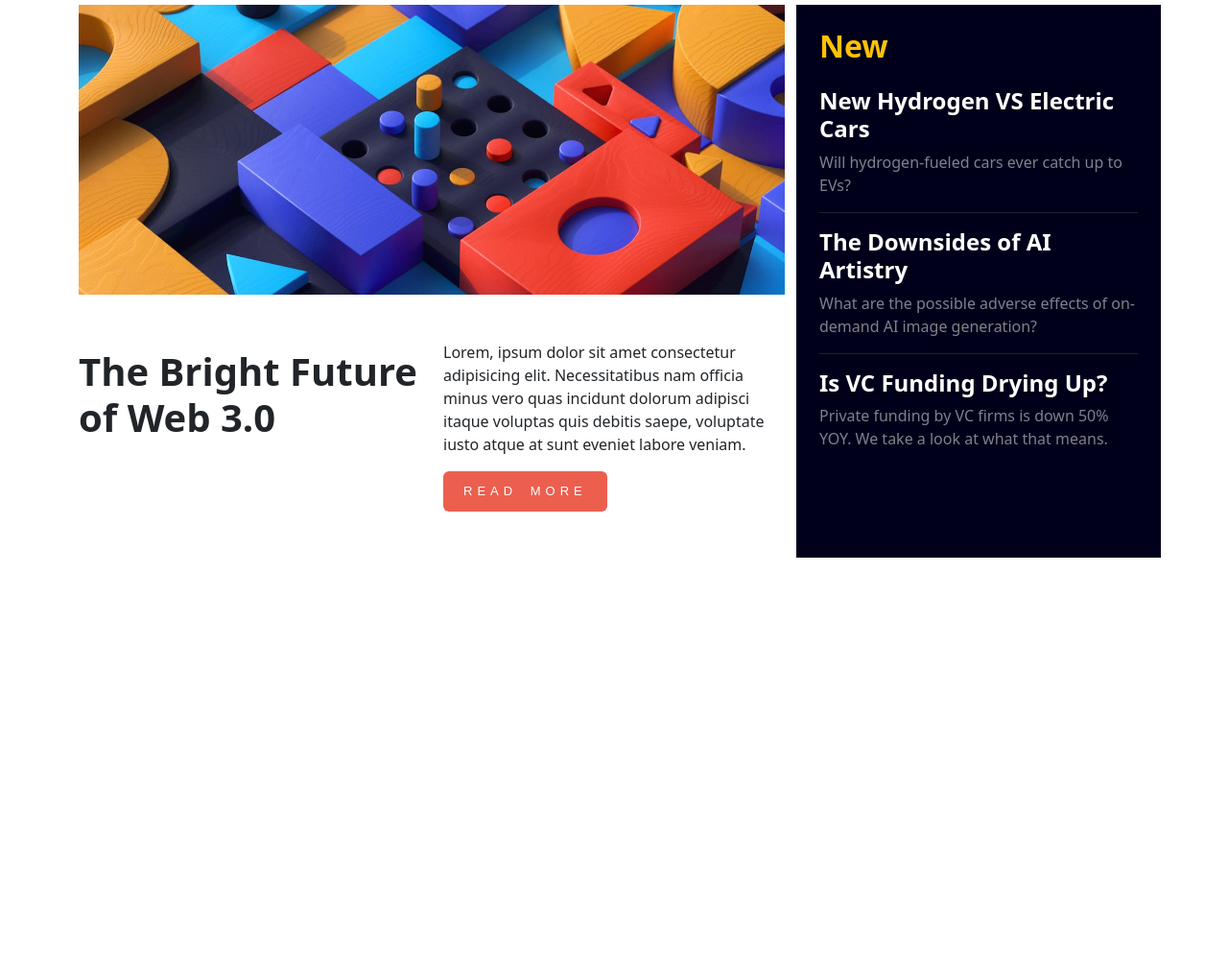
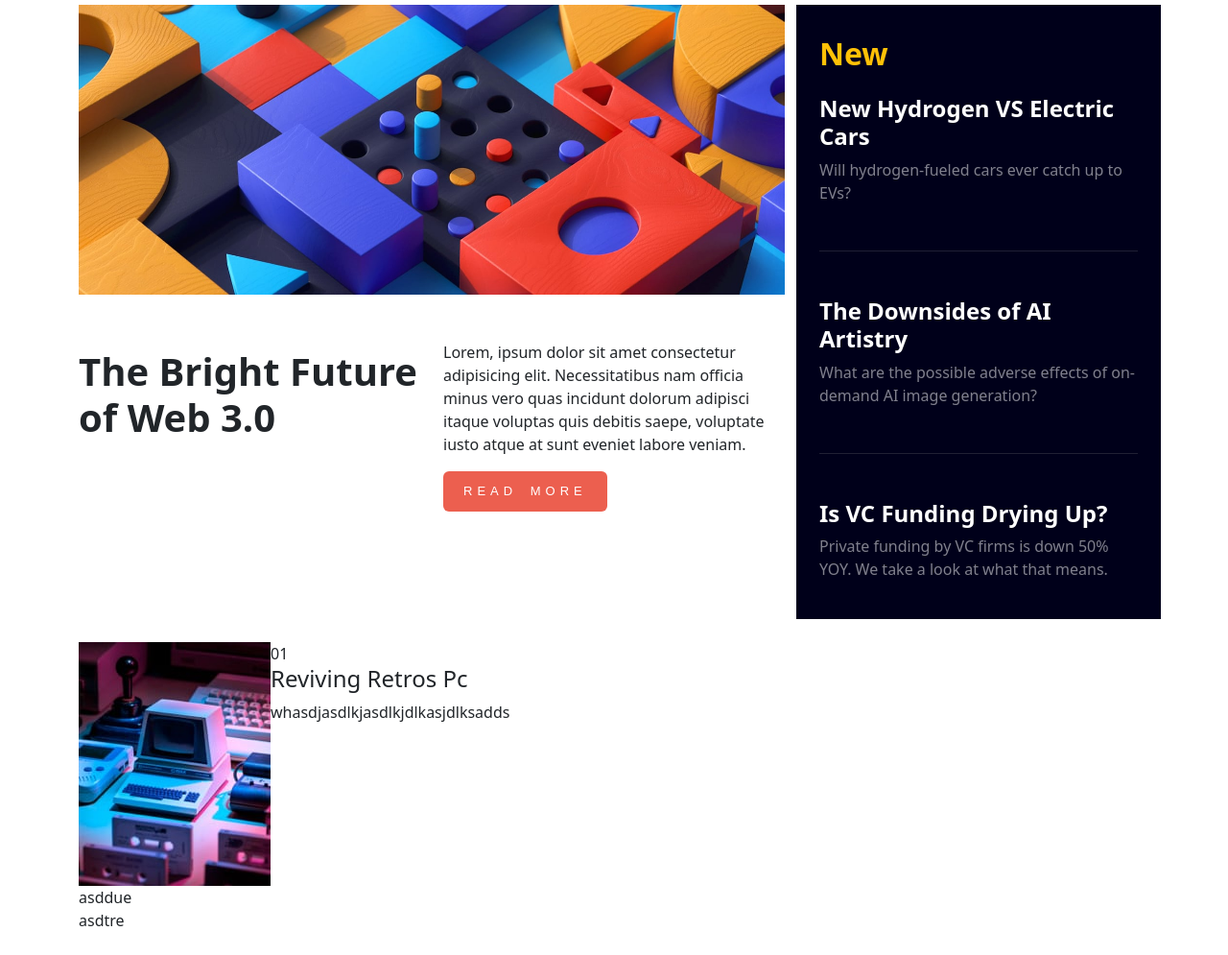
Before and after one commit to gdemartino93/news-homepage-main, a plain HTML site: page index.html in a window 1280 px wide. Shown: the part 61-1056 px from the top of the page at 96% size. Before the commit the page ends 800 px from the top, so only its background shows below. Drawn offline with nearby package versions, Linux system fonts and the light colour scheme.

Commit message:
new section

```diff
--- a/css/style.css
+++ b/css/style.css
@@ -28,6 +28,3 @@ a{
 
 
 /* filter: invert(0%) sepia(100%) saturate(5972%) hue-rotate(15deg) brightness(90%) contrast(100%); */
-
-/* todo */
-/* fix container section black margin */
--- a/index.html
+++ b/index.html
@@ -37,25 +37,32 @@
                 <button class="btn"> READ MORE</button></div>
                 </div>
             </div>
-
-
             <div class="col-12 p-4 col-lg-4" style="background-color:#00001a">
-                <h2 class="text-warning fw-bold mb-4">New</h2>
+                <h2 class="text-warning fw-bold mb-4 mt-2">New</h2>
                 <h4 class="fw-bold text-white"> New Hydrogen VS Electric Cars</h4>
                 <p class="text-white-50">Will hydrogen-fueled cars ever catch up to EVs?</p>
-                <hr>
+                <hr class="my-5">
                 <h4 class="fw-bold text-white"> The Downsides of AI Artistry</h4>
                 <p class="text-white-50"> What are the possible adverse effects of on-demand AI image generation? </p>
-                <hr>
+                <hr class="my-5">
                 <h4 class="fw-bold text-white"> Is VC Funding Drying Up?</h4>
                 <p class="text-white-50"> Private funding by VC firms is down 50% YOY. We take a look at what that means.</p>
             </div>
-
-
-
+            </div>
+        <!-- close row -->
+        <div class="row my-4">
+            <div class="col-12 d-flex">
+                <img src="img/image-retro-pcs.jpg" class="img-fluid" alt="">
+                <div class="txt-ico">
+                <span>01</span>
+                <h4>Reviving Retros Pc</h4>
+                <span>whasdjasdlkjasdlkjdlkasjdlksadds</span>
+            </div>
 
             </div>
-        <!-- close row -->
+            <div class="col-12">asddue</div>
+            <div class="col-12">asdtre</div>
+        </div>
     </div>
 
 </body>
```
